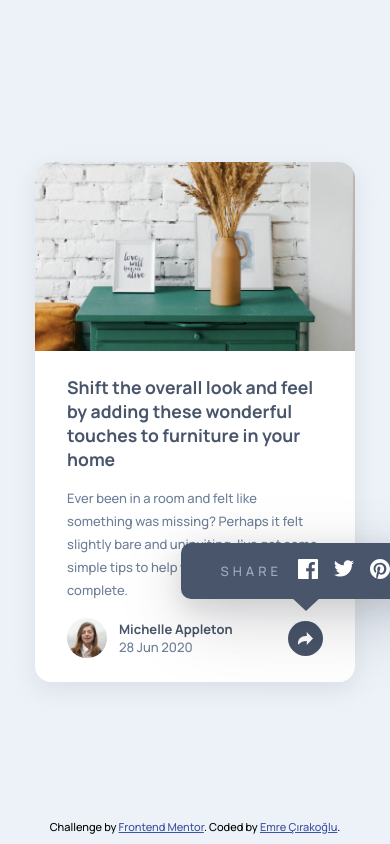
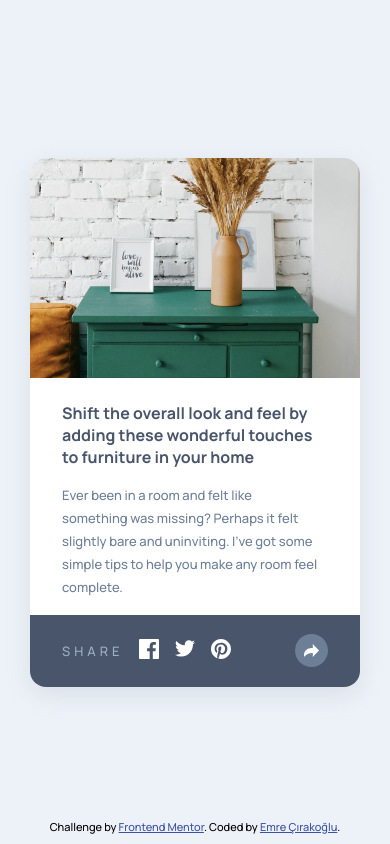
Before and after one commit to emrecirakoglu/article-preview-component, a plain HTML site: page index.html in a window 390 px wide. Both pictures are taken after a click on the link 305 px from the left and 638 px from the top of the page. Drawn offline with Linux system fonts and the light colour scheme.

Commit message:
All task finished, last commit.

```diff
--- a/index.html
+++ b/index.html
@@ -32,6 +32,7 @@
 
                 <div class="footer">
 
+                    <div class="footer-left">
                         <img class="avatar" src="images/avatar-michelle.jpg" alt="">
 
                         <div class="name-date">
@@ -44,6 +45,23 @@
                             </span>
                         </div>
 
+                    </div>
+
+                    <ul class="mobile-menu">
+                        <li class="menu-text">
+                            SHARE
+                        </li>
+                        <li>
+                            <a href=""><img class="link" src="images/icon-facebook.svg" alt=""></a>
+                        </li>
+                        <li>
+                            <a href=""><img class="link" src="images/icon-twitter.svg" alt=""></a>
+                        </li>
+                        <li>
+                            <a href=""><img class="link" src="images/icon-pinterest.svg" alt=""></a>
+                        </li>
+                    </ul>
+
                     <div class="popover-menu-wrapper">
 
                         <a class="shareBtn" id="shareBtn">
@@ -54,7 +72,7 @@
                         </a>
 
                         <ul class="popover-menu">
-                            <li class="popover-text">
+                            <li class="menu-text">
                                 SHARE
                             </li>
                             <li>
@@ -89,10 +107,17 @@
 
     const shareBtn = document.getElementById("shareBtn");
     const menu = document.querySelector(".popover-menu");
+    const footerLeft = document.querySelector(".footer-left");
+    const mobileMenu = document.querySelector(".mobile-menu");
+    const footer = document.querySelector(".footer");
+
 
     shareBtn.addEventListener("click", () => {
         shareBtn.classList.toggle("shareBtn-active");
         menu.classList.toggle("popover-menu-active");
+        footerLeft.classList.toggle("hide");
+        mobileMenu.classList.toggle("show");
+        footer.classList.toggle("mobile-menu-active");
     });
 
 
--- a/style/style.scss
+++ b/style/style.scss
@@ -37,7 +37,6 @@ main {
 .card {
     border: 1px transparent;
     width: 720px;
-    max-height: 290px;
     display: flex;
     background-color: #fff;
     border-radius: $border-radius;
@@ -50,27 +49,35 @@ main {
         background-repeat: no-repeat;
         background-size: cover;
         height: auto;
+        min-height: 220px;
     }
     .content {
         flex: 7;
-        padding: 1.5rem 2rem;
         .header {
             color: $VeryDarkGrayishBlue;
             font-weight: $text-bold;
-            font-size: 1.1rem;
-            // line-height: 1.7rem;
+            font-size: 1rem;
+            padding: 1.5rem 2.5rem 1rem 2rem;
+            letter-spacing: 1px;
         }
         .detail {
-            padding: 1rem 0;
+            line-height: 22px;
             color: $DesaturatedDarkBlue;
+            padding: 0 2.5rem 1rem 2rem;
         }
         .footer {
             display: flex;
+            min-height: 72px;
             align-items: center;
+            padding: .5rem 2rem .5rem 2rem;
+
+            .footer-left {
+                display: flex;
                 .avatar {
                     border-radius: 50%;
                     width: 40px;
                 }
+
                 .name-date {
                     padding-left: 0.75rem;
                     .identity {
@@ -81,6 +88,11 @@ main {
                         display: block;
                         color: $DesaturatedDarkBlue;
                     }
+                }
+            }
+
+            .mobile-menu {
+                display: none;
             }
 
             .popover-menu-wrapper {
@@ -106,11 +118,6 @@ main {
                     // box-shadow: rgba(0, 0, 0, 0.35) 0px 5px 15px;
                     box-shadow: rgba(17, 17, 26, 0.1) 0px 8px 24px, rgba(17, 17, 26, 0.1) 0px 16px 56px, rgba(17, 17, 26, 0.1) 0px 24px 80px;
                     transition: opacity 0.35s;
-
-                    .popover-text {
-                        color: $GrayishBlue;
-                        letter-spacing: 4px;
-                    }
                 }
 
                 .popover-menu::before {
@@ -136,8 +143,8 @@ main {
                     border-radius: 50%;
                     display: grid;
                     place-items: center;
-                    width: 35px;
-                    height: 35px;
+                    width: 33px;
+                    height: 33px;
                     background-color: $LightGrayishBlue;
                     &:hover {
                         cursor: pointer;
@@ -145,7 +152,7 @@ main {
                 }
 
                 .shareBtn-active {
-                    background-color:$VeryDarkGrayishBlue!important;
+                    background-color:$VeryDarkGrayishBlue;
                     path {
                         fill: #fff;
                     }
@@ -156,11 +163,16 @@ main {
     }
 }
 
+.menu-text {
+    color: $GrayishBlue;
+    letter-spacing: 4px;
+}
+
 @media (max-width: 480px) {
     .card {
         flex-direction: column;
-        max-width: 320px;
-        min-height: 520px;
+        max-width: 330px;
+        min-height: 500px;
 
         .img-container {
             border-bottom-left-radius: 0;
@@ -168,11 +180,55 @@ main {
             max-height: 200px;
         }
 
+
         .content {
             flex: 0;
+            padding-bottom: 0;
+
+            .header {
+                letter-spacing:normal;
+            }
+
             .detail {
                 line-height: 23px;
             }
+
+            .footer {
+                border-bottom-left-radius: $border-radius;
+                border-bottom-right-radius: $border-radius;
+                .mobile-menu{
+                    display:none;
+                    list-style: none;
+                    align-items: center;
+                    justify-content:space-around;
+                    z-index: 10;
+                    li {
+                        margin: 0 .5rem;
+                        &:first-child {
+                            margin-left: 0;
+                        }
+                    }
+                }
+                .shareBtn-active {
+                    background-color:$DesaturatedDarkBlue!important;
+                    path {
+                        fill: #fff;
+                    }
+                }
+            }
+
+        }
+        .popover-menu {
+            display:none!important;
+        }
+        .show {
+            display: flex!important;
+        }
+        .hide {
+            display: none!important;
+        }
+        .mobile-menu-active {
+            background-color: $VeryDarkGrayishBlue;
         }
     }
 
```
Also changed, not shown: style/style.css. Lines whose indentation alone changed are shown as unchanged.
